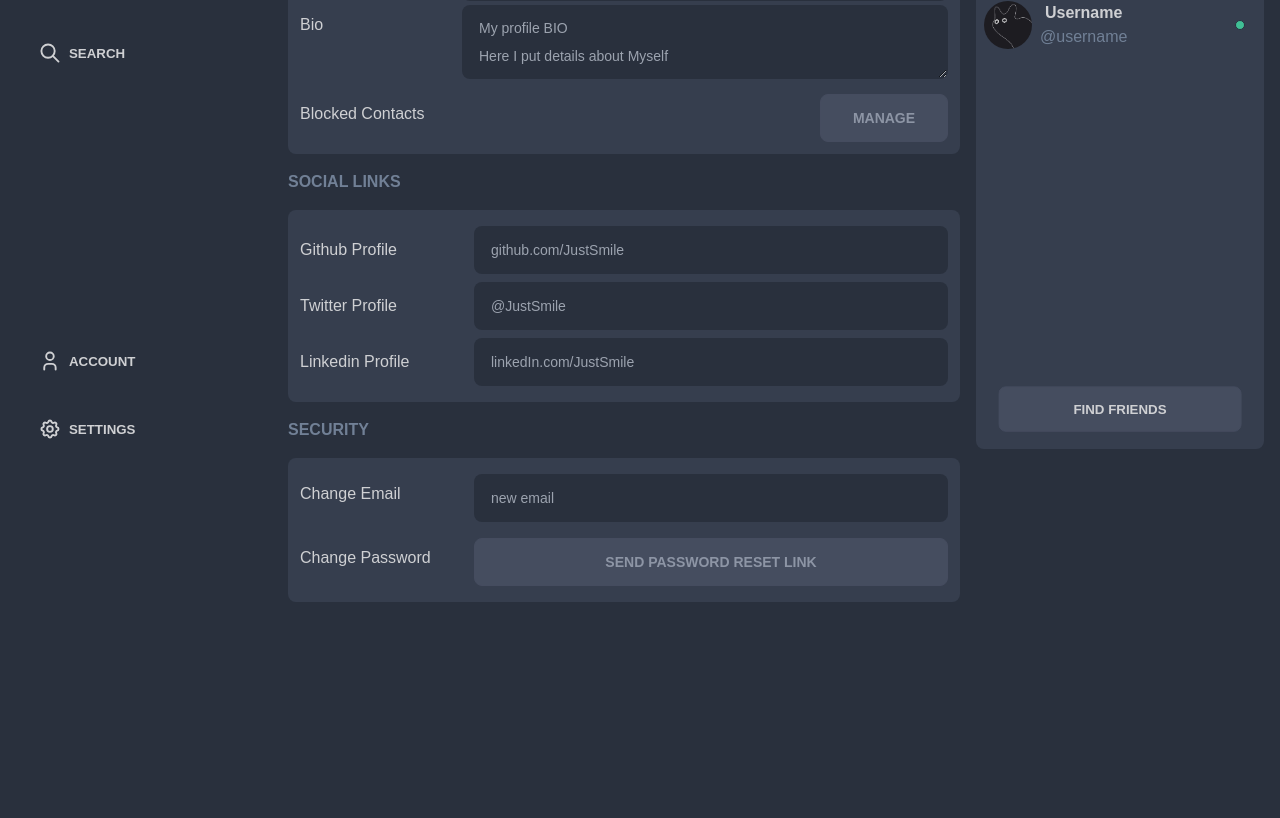
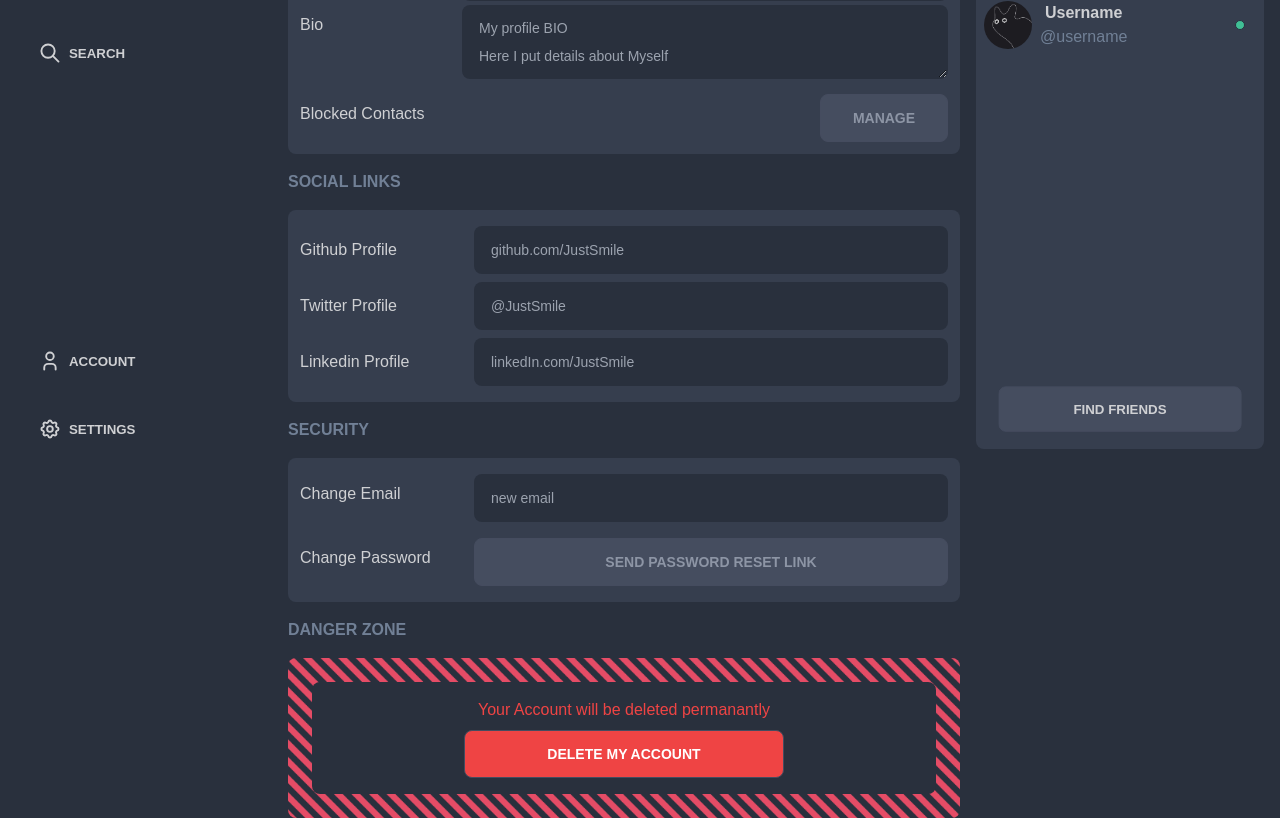
Before and after one commit to Sameers12s/JustSmile-1, a React (Vite) app: page /setting in a window 1280 px wide. Shown: the part 335-1153 px from the top of the page. Before the commit the page ends 937 px from the top, so only its background shows below. Built offline with nearby package versions, Linux system fonts and the light colour scheme.

Commit message:
Dangerzone , searchbar , page/search

```diff
--- a/src/components/DangerZone.jsx
+++ b/src/components/DangerZone.jsx
@@ -1,13 +1,13 @@
 const DangerZone = () => {
-    return(
-    <div className="flex h-screen w-screen items-center justify-center">
-      <div className="flex h-auto w-auto justify-center items-center rounded-lg"  style={{
+  return (
+    <div className="flex h-full w-full items-center justify-center">
+      <div className="flex h-full w-full justify-center items-center rounded-lg" style={{
         backgroundImage: `url("src/assets/images/3694486fe7d9cc69aa37c9102557f371.png")`,
         backgroundSize: '350%',
         backgroundPosition: 'center',
       }}>
 
-      <div className="flex justify-center bg-neutrals-900 rounded-lg  m-6">
+        <div className="flex w-full justify-center items-center bg-neutrals-900 rounded-lg  m-6">
           <div className="flex flex-col justify-center items-center py-4">
             <h1 className=" text-red-500 px-2 md:px-16">Your Account will be deleted permanantly</h1>
             <div className="flex">
--- a/src/components/SearchBar.jsx
+++ b/src/components/SearchBar.jsx
@@ -1,8 +1,8 @@
-import SidebarItem from "./LeftSiderbarItem";
+import SidebarButtons from "./SidebarButtons";
 const SearchBar = () => {
     return (
         <div className="flex justify-center items-center h-full w-full">
-            <div className="flex flex-col justify-center items-center bg-neutrals-800 h-auto w-full rounded-lg">
+            <div className="flex flex-col justify-center items-center bg-neutrals-800 h-full w-full rounded-lg">
                 <div className="flex flex-col justify-start items-start p-3  w-full">
                     <div className="flex justify-start items-start pl-3">
                         <h6 className="flex justify-start items-start font-extrabold">SEARCH</h6>
@@ -14,14 +14,14 @@ const SearchBar = () => {
                 </div>
                 <div className="flex flex-row w-full justify-center items-center border-t-2 border-neutral-800 py-3" >
                     <div className="flex w-full justify-center ">
-                        <SidebarItem isActive={false}>
+                        <SidebarButtons isActive={false}>
                             ACCOUNTS
-                        </SidebarItem>
+                        </SidebarButtons>
                     </div>
                     <div className="flex w-full justify-center">
-                        <SidebarItem isActive={false}>
+                        <SidebarButtons isActive={false}>
                             HASHTAGS
-                        </SidebarItem>
+                        </SidebarButtons>
                     </div>
                 </div>
             </div>
--- a/src/pages/Search.jsx
+++ b/src/pages/Search.jsx
@@ -1,6 +1,7 @@
+import SearchBar from '../components/SearchBar'
 const Search = () => {
   document.title = "JustSmile | Search"
-    return <div>Search</div>;
+    return <div><SearchBar/></div>;
   };
 
   export default Search;
--- a/src/pages/Setting.jsx
+++ b/src/pages/Setting.jsx
@@ -1,10 +1,12 @@
 import PersonalDetails from "../components/PersonalDetails";
 import SocialLinks from "../components/SocialLinks";
 import Security from "../components/Security";
+import DangerZone from "../components/DangerZone";
+
 const Setting = () => {
   document.title = "JustSmile | Setting";
   return (
-    <div>
+    <div className="flex flex-col">
       <div>
         <div className="py-4 font-bold text-neutrals-600">PERSONAL DETAILS</div>
         <PersonalDetails />
@@ -17,6 +19,10 @@ const Setting = () => {
         <div className="py-4 font-bold text-neutrals-600">SECURITY</div>
         <Security />
       </div>
+      <div>
+        <div className="py-4 font-bold text-neutrals-600">DANGER ZONE</div>
+        <DangerZone/>
+      </div>
     </div>
   );
 };
```
Lines whose indentation alone changed are shown as unchanged.
